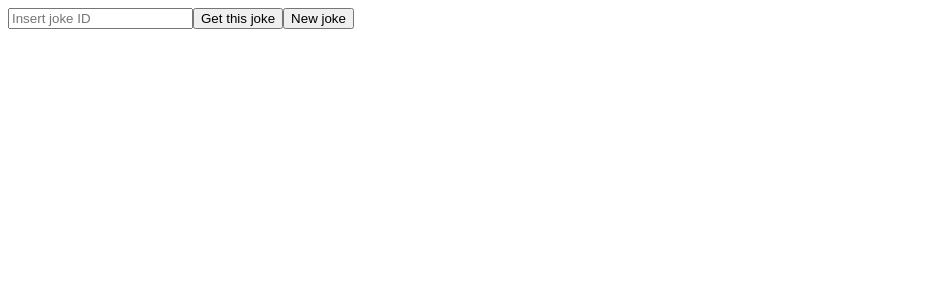
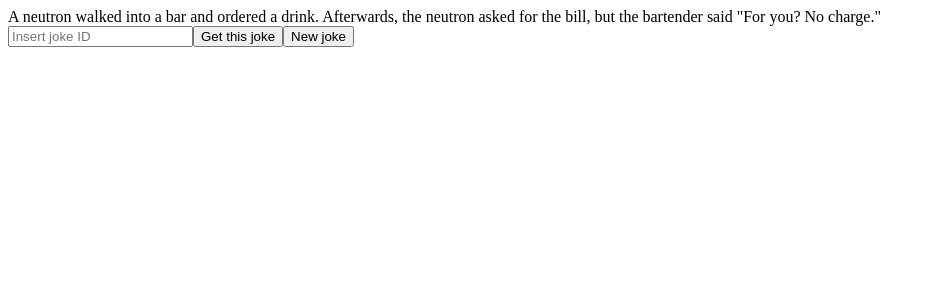
Before and after one commit to pxshelly/jokes, a React app: page / in a window 1280 px wide. Shown: the top 300 px of the page, without its empty margins (0-935 px from the left). Built offline with nearby package versions, Linux system fonts and the light colour scheme; no server answers; the HTML template or start-up script is replaced by a standard one.

Commit message:
Implement graceful error handling on fetch
  - retrieves a random joke from cache if an error resolves
    from the GET request

```diff
--- a/client/src/components/App.jsx
+++ b/client/src/components/App.jsx
@@ -4,7 +4,7 @@ import axios from 'axios';
 class App extends React.Component {
   constructor(props) {
     super(props);
-    this.cache = {};
+    this.cache = {89: 'A neutron walked into a bar and ordered a drink. Afterwards, the neutron asked for the bill, but the bartender said "For you? No charge."'};
     this.state = {
       joke: ''
     }
@@ -27,11 +27,13 @@ class App extends React.Component {
         .then(response => {
           console.log(this.cache);
           this.cache[jokeID] = response.data.value.joke;
-          this.setState({joke: response.data.value.joke})
+          this.setState({joke: response.data.value.joke});
         })
         .catch(error => {
-          console.log(error);
-        })
+          const cachedIds = Object.keys(this.cache);
+          const randomId = this.getRandomID(0, cachedIds.length - 1);
+          this.setState({joke: this.cache[cachedIds[randomId]]});
+        });
     }
   }
 
```
